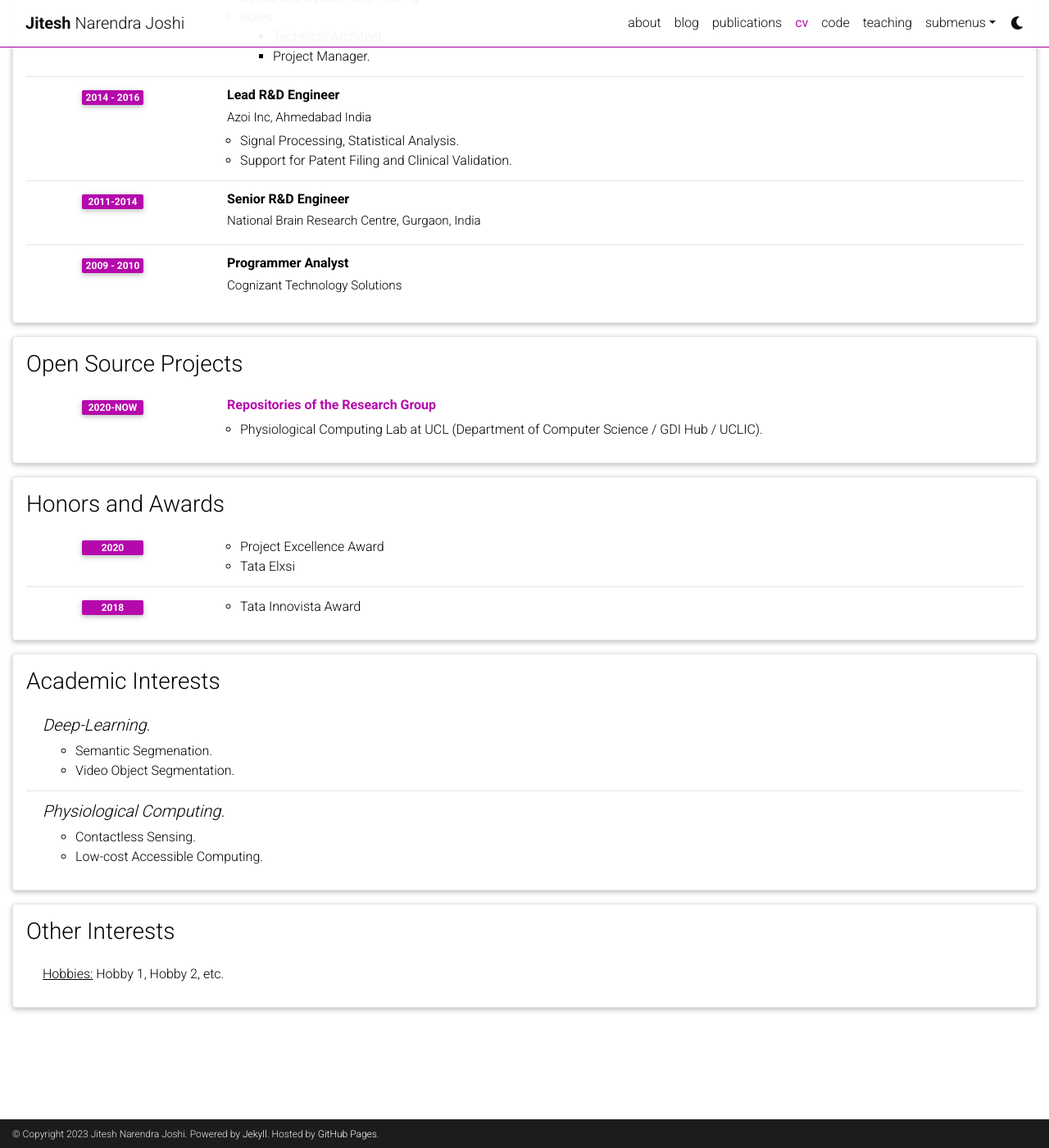
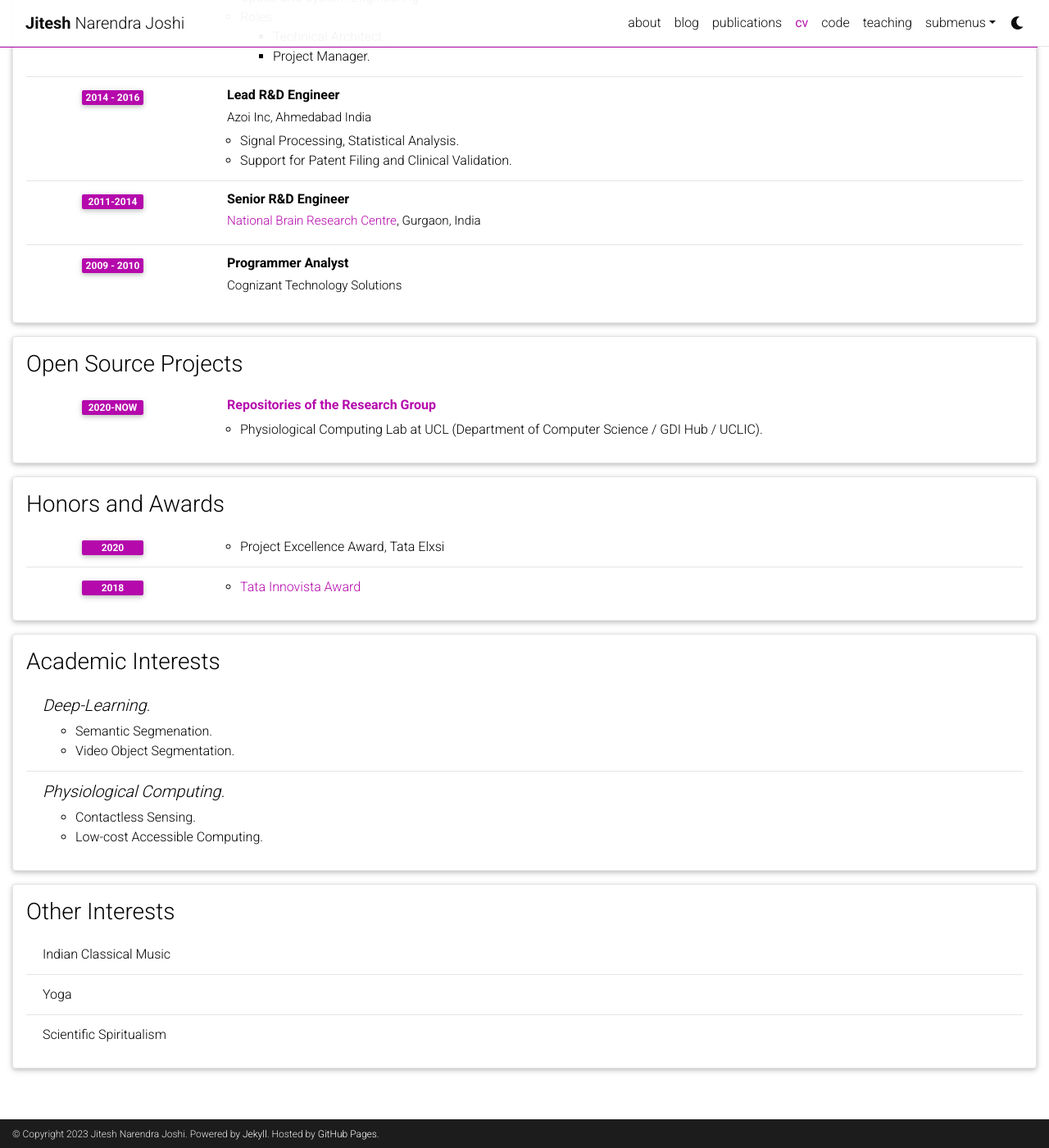
Before and after one commit to jnj256/jnj256.github.io, a Jekyll site: the page built from _pages/cv.md, in a window 1280 px wide and 1400 px high, scrolled down 1201 px. Shown: the whole window at 82% size. Built offline with Jekyll 4.4.1, drawn with Linux system fonts in a browser that asks for light colours; comment, search, counter and statistics services are not loaded; a style sheet for code colours, icons or effects is not loaded; some of the changed lines change nothing that is shown; some of the changed text lies outside the part shown.

Commit message:
updated cv page - added links

```diff
--- a/_data/cv.yml
+++ b/_data/cv.yml
@@ -11,7 +11,7 @@
 - title: Education
   type: time_table
   contents:
-    - title: PhD
+    - title: PhD (Pursuing)
       institution: University College London, London, United Kingdom
       year: 2020-2024
       description:
@@ -43,7 +43,7 @@
   type: time_table
   contents:
     - title: Technical Specialist (AI)
-      institution: Tata Elxsi Ltd, India & United Kingdom
+      institution: <a href="https://www.tataelxsi.com/" target="_blank">Tata Elxsi Ltd</a>, India & United Kingdom
       year: 2016 - 2023
       description:
         - Deep Learning and Computer-Vision.
@@ -62,7 +62,7 @@
         - Support for Patent Filing and Clinical Validation.
 
     - title: Senior R&D Engineer
-      institution: National Brain Research Centre, Gurgaon, India
+      institution: <a href="http://www.nbrc.ac.in/newweb/" target="_blank">National Brain Research Centre</a>, Gurgaon, India
       year: 2011-2014
 
     - title: Programmer Analyst
@@ -83,11 +83,10 @@
   contents:
     - year: 2020
       items:
-        - Project Excellence Award
-        - Tata Elxsi
+        - Project Excellence Award, Tata Elxsi
     - year: 2018
       items:
-        - Tata Innovista Award
+        - <a href="https://tatainnovista.com/" target="_blank">Tata Innovista Award</a>
 
 - title: Academic Interests
   type: nested_list
@@ -104,4 +103,6 @@
 - title: Other Interests
   type: list
   contents:
-    - <u>Hobbies:</u> Hobby 1, Hobby 2, etc.
+    - Indian Classical Music
+    - Yoga
+    - Scientific Spiritualism
```
